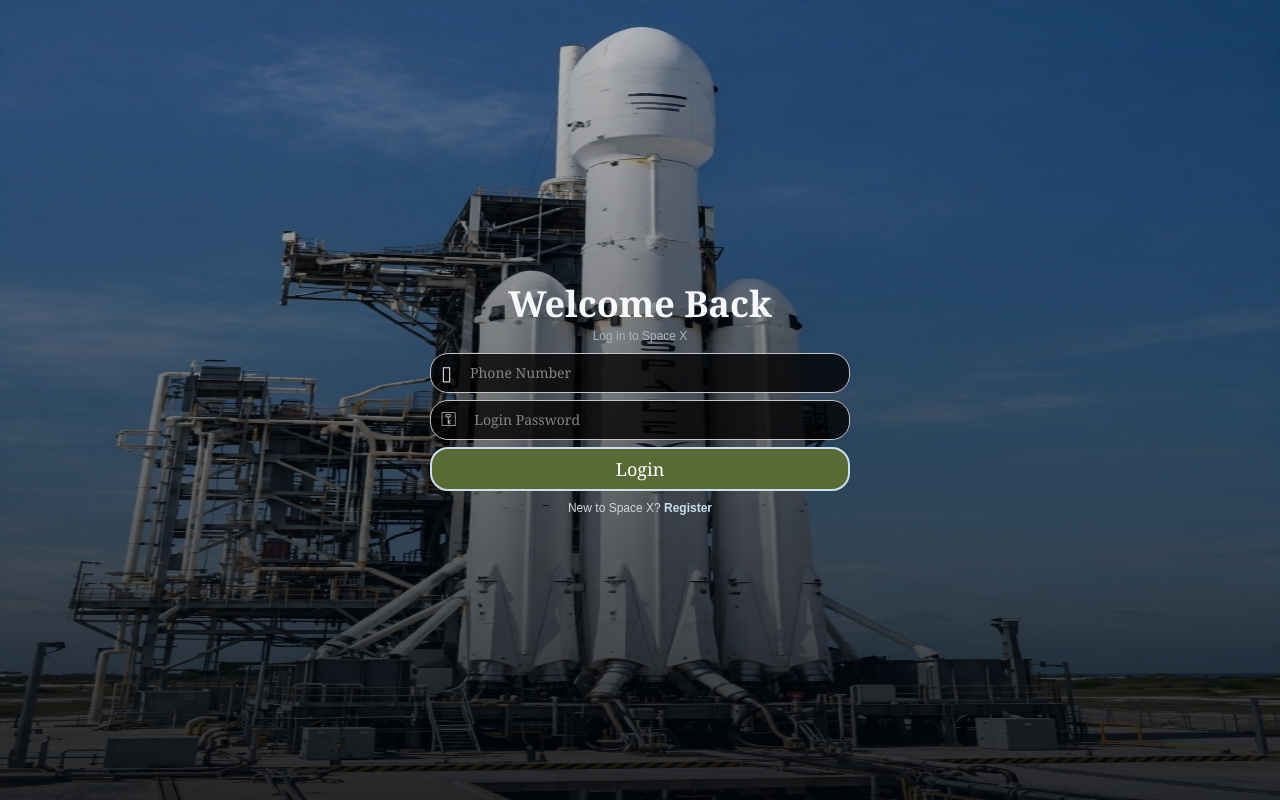
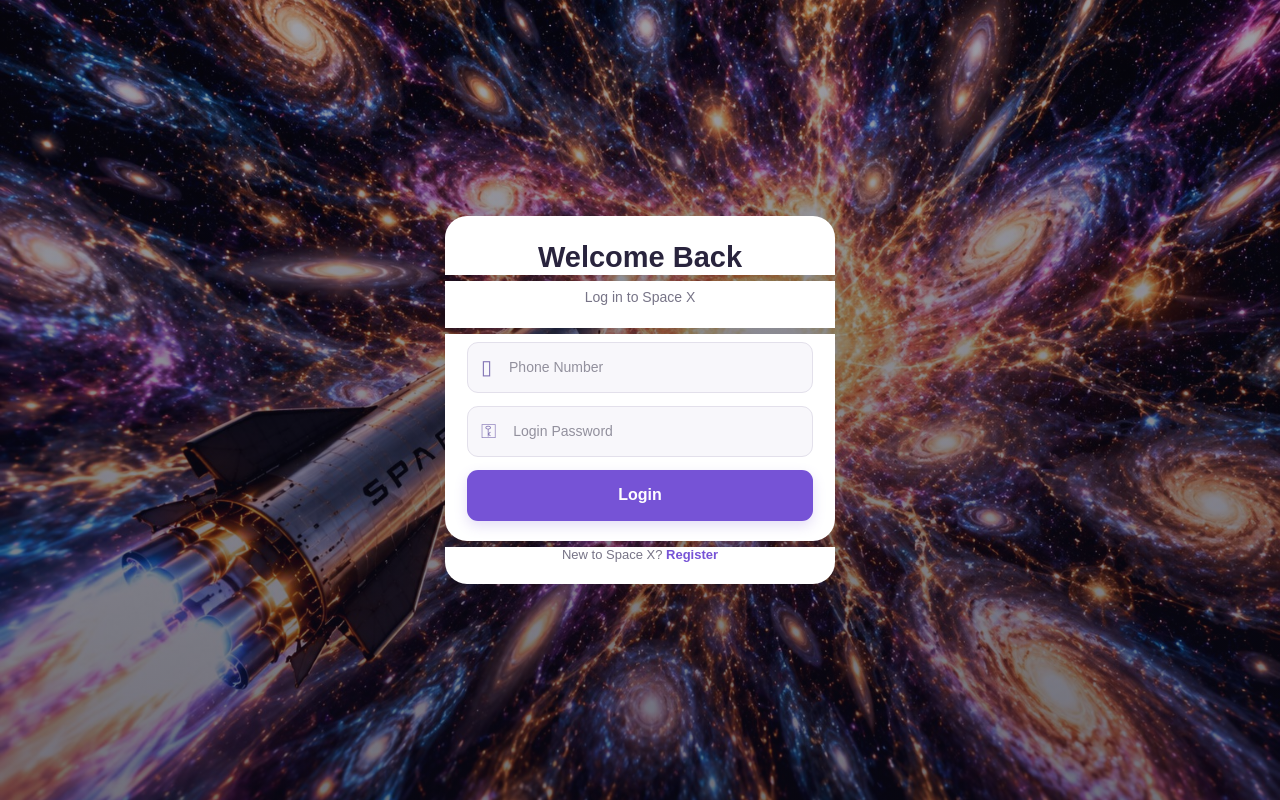
Before and after one commit to forextry298-del/space-x-platform, a Flask app: page /login in a window 1280 px wide. Run offline with Flask 3, Linux system fonts and the light colour scheme.

Commit message:
Redesign Space X login and registration pages

```diff
--- a/static/css/style.css
+++ b/static/css/style.css
@@ -1003,3 +1003,125 @@ body::before {
   color: #a9c5d5;
   overflow-wrap: anywhere;
 }
+
+/* Space X authentication redesign — login and registration only */
+body:has(form.auth-form) {
+  font-family: Arial, sans-serif !important;
+  background: #10101b !important;
+}
+body:has(form.auth-form) main.page-shell {
+  min-height: 100vh !important;
+  height: auto !important;
+  max-height: none !important;
+  overflow-y: auto !important;
+  justify-content: center !important;
+  padding: 24px 16px !important;
+  background:
+    linear-gradient(rgba(12,10,28,.40), rgba(12,10,28,.58)),
+    url("../images/spacex-auth-bg.png") center center / cover fixed no-repeat !important;
+}
+body:has(form.auth-form) main.page-shell > h1,
+body:has(form.auth-form) main.page-shell > .subtitle,
+body:has(form.auth-form) main.page-shell > form.auth-form,
+body:has(form.auth-form) main.page-shell > .auth-switch {
+  width: 100% !important;
+  max-width: 390px !important;
+  position: relative !important;
+  z-index: 1 !important;
+}
+body:has(form.auth-form) main.page-shell > h1 {
+  padding: 24px 18px 0 !important;
+  margin: 0 auto !important;
+  background: #fff !important;
+  color: #29243d !important;
+  border-radius: 22px 22px 0 0 !important;
+  font: 700 29px/1.2 Arial,sans-serif !important;
+}
+body:has(form.auth-form) main.page-shell > .subtitle {
+  padding: 7px 18px 20px !important;
+  margin: 0 auto !important;
+  background: #fff !important;
+  color: #777487 !important;
+  font: 14px/1.4 Arial,sans-serif !important;
+}
+body:has(form.auth-form) form.auth-form {
+  max-width: 390px !important;
+  padding: 8px 22px 20px !important;
+  margin: 0 auto !important;
+  gap: 13px !important;
+  background: #fff !important;
+  border-radius: 0 0 22px 22px !important;
+}
+body:has(form.auth-form) form.auth-form .field {
+  height: 51px !important;
+  min-height: 51px !important;
+  border: 1px solid #e3e0eb !important;
+  border-radius: 11px !important;
+  background: #f8f7fb !important;
+  padding: 0 13px !important;
+  gap: 10px !important;
+}
+body:has(form.auth-form) form.auth-form .field-icon {
+  color: #8173b4 !important;
+}
+body:has(form.auth-form) form.auth-form input {
+  color: #29243d !important;
+  font: 14px Arial,sans-serif !important;
+}
+body:has(form.auth-form) form.auth-form input::placeholder {
+  color: #92909d !important;
+}
+body:has(form.auth-form) form.auth-form .captcha-row {
+  display: flex !important;
+  gap: 10px !important;
+  align-items: center !important;
+  height: 51px !important;
+}
+body:has(form.auth-form) form.auth-form .captcha-input {
+  flex: 1 !important;
+  min-width: 0 !important;
+  height: 51px !important;
+  padding: 10px !important;
+  border: 1px solid #e3e0eb !important;
+  border-radius: 11px !important;
+  background: #f8f7fb !important;
+  color: #29243d !important;
+}
+body:has(form.auth-form) form.auth-form .captcha-code {
+  display: flex !important;
+  align-items: center !important;
+  justify-content: center !important;
+  min-width: 85px !important;
+  height: 48px !important;
+  border-radius: 10px !important;
+  background: #eee9ff !important;
+  color: #6a4acb !important;
+  font-weight: 700 !important;
+}
+body:has(form.auth-form) form.auth-form .primary-button {
+  height: 51px !important;
+  min-height: 51px !important;
+  border: 0 !important;
+  border-radius: 11px !important;
+  background: #7653d6 !important;
+  color: white !important;
+  font: 700 16px Arial,sans-serif !important;
+  box-shadow: 0 5px 13px #7653d633 !important;
+}
+body:has(form.auth-form) main.page-shell > .auth-switch {
+  max-width: 390px !important;
+  margin: 0 auto !important;
+  padding: 0 18px 22px !important;
+  background: white !important;
+  color: #777487 !important;
+  border-radius: 0 0 22px 22px !important;
+  font: 13px Arial,sans-serif !important;
+}
+body:has(form.auth-form) .auth-switch a {
+  color: #7653d6 !important;
+}
+@media(max-height:650px) {
+  body:has(form.auth-form) main.page-shell {
+    justify-content: flex-start !important;
+  }
+}
```
Also changed, not shown: static/images/spacex-auth-bg.png (added).
